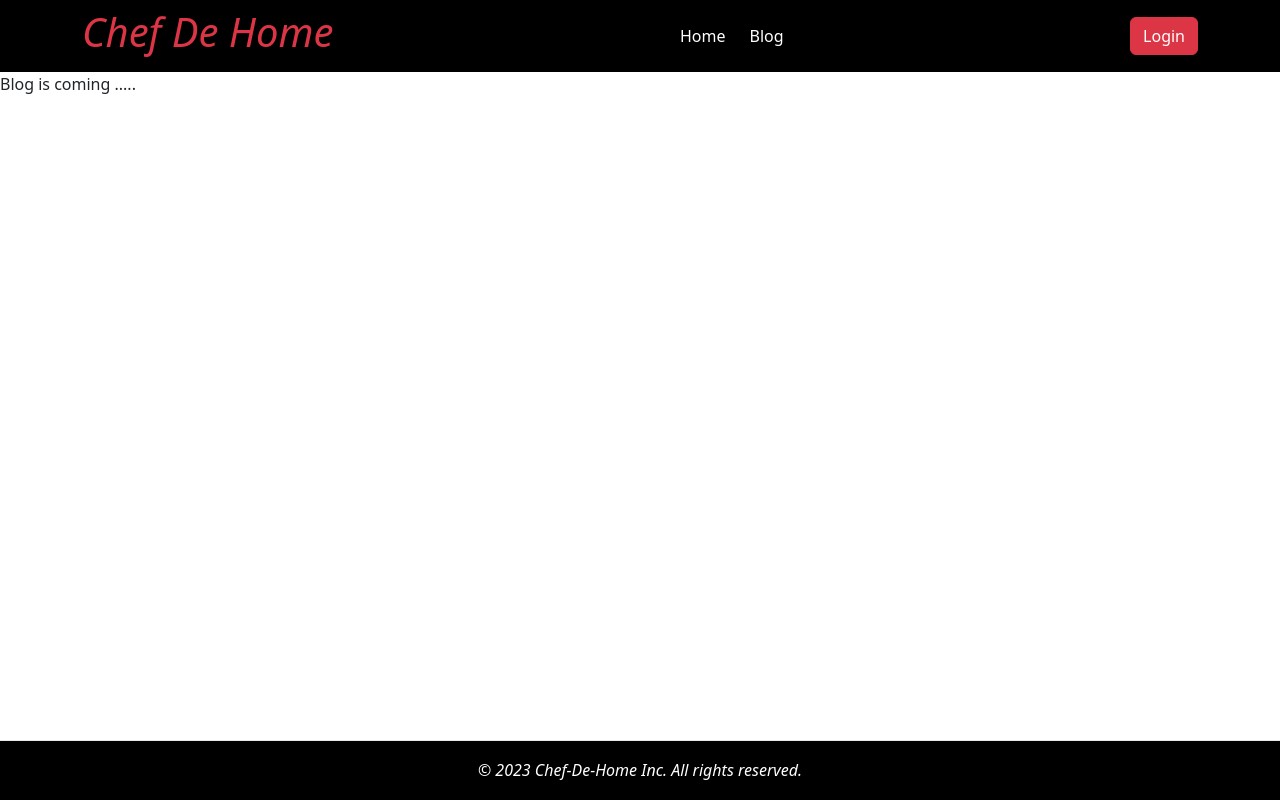
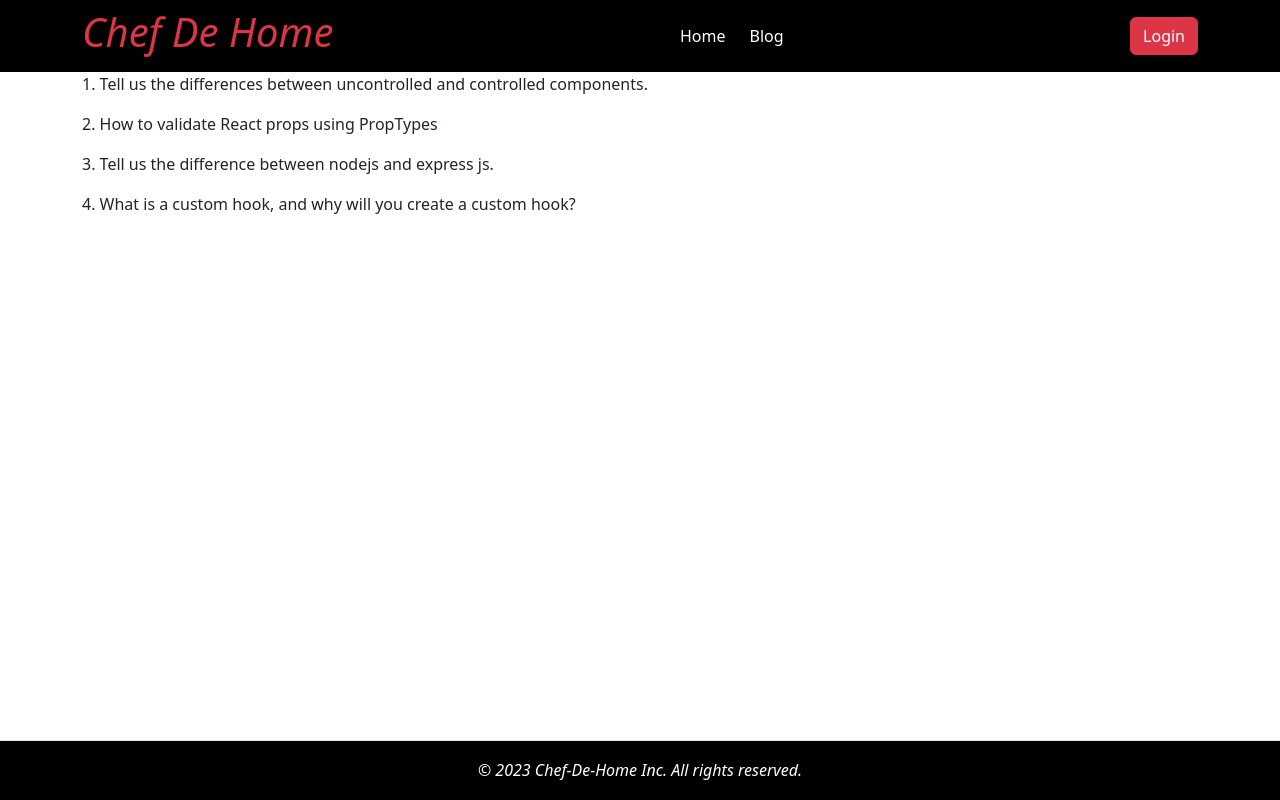
Before and after one commit to Engarif3/Chef-De-Home-Client-Side, a React (Vite) app: page /blog in a window 1280 px wide. Built offline with nearby package versions, Linux system fonts and the light colour scheme; no server answers.

Commit message:
blog pages added but no answer of the questions

```diff
--- a/src/Routes/Blog/Blog.jsx
+++ b/src/Routes/Blog/Blog.jsx
@@ -1,11 +1,15 @@
-import React from 'react';
+import React from "react";
+import { Container } from "react-bootstrap";
 
 const Blog = () => {
-    return (
-        <div>
-            Blog is coming .....
-        </div>
-    );
+  return (
+    <Container className="text -center">
+      <p>1. Tell us the differences between uncontrolled and controlled components.</p>
+      <p>2. How to validate React props using PropTypes </p>
+      <p>3. Tell us the difference between nodejs and express js.</p>
+      <p>4. What is a custom hook, and why will you create a custom hook?</p>
+    </Container>
+  );
 };
 
 export default Blog;
```
